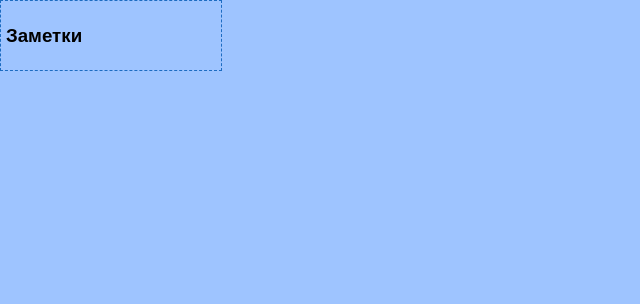
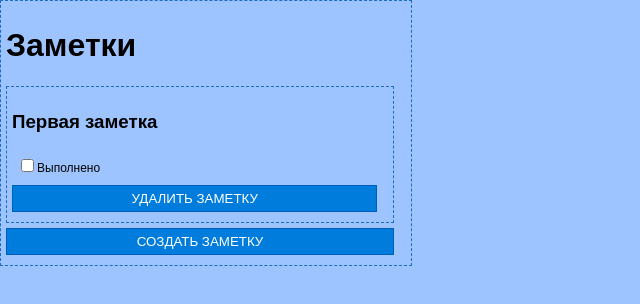
Before and after one commit to IlyasAlmakaev/Notes, a React (Create React App) app: page /notes in a window 1280 px wide. Shown: the top 304 px of the page, without its empty margins (0-640 px from the left). Built offline with nearby package versions, Linux system fonts and the light colour scheme.

Commit message:
add notes component

```diff
--- a/src/App.css
+++ b/src/App.css
@@ -40,6 +40,18 @@ width: 210px;
 border: 1px dashed rgba(0, 89, 181, 0.82);
 padding: 5px;
 }
+.notes {
+  margin: 0 5px 5px 0;
+  width: 400px;
+  border: 1px dashed rgba(0, 89, 181, 0.82);
+  padding: 5px;
+  }
+.note {
+  margin: 0 5px 5px 0;
+  width: 94%;
+  border: 1px dashed rgba(0, 89, 181, 0.82);
+  padding: 5px;
+  }
 .email, .password, .add__btn, .add__checkrule {
 display: block;
 margin: 0 0 5px 0;
@@ -61,3 +73,7 @@ background: #007DDC;
 background: #CCC;
 color: #999;
 }
+.add__checkrule {
+  border: none;
+  font-size: 12px;
+}
--- a/src/containers/smart/AuthorizeTemplate.js
+++ b/src/containers/smart/AuthorizeTemplate.js
@@ -1,5 +1,6 @@
 import React, { Component } from 'react';
 import ReactDOM from 'react-dom';
+import {request} from './ModuleHttp';
 
 export default class AuthorizeTemplate extends Component {
 
--- a/src/containers/smart/Notes.js
+++ b/src/containers/smart/Notes.js
@@ -1,12 +1,43 @@
 import React, { Component } from 'react';
 
-export default class Authorization extends Component {
+export default class Notes extends Component {
+
+  onAddNoteBtnClickHandler(e) {
+		e.preventDefault();
+
+	}
+  onDeleteNoteBtnClickHandler(e) {
+		e.preventDefault();
+
+  }
+  onCheckComplite(e) {
+	//	e.preventDefault();
+
+	}
 
   render() {
     return (
-      <form className='add cf'>
-				<h3>Заметки</h3>
-			</form>
+      <form className='notes'>
+        <h1>Заметки</h1>
+        <form className='note'>
+          <h3>Первая заметка</h3>
+          <label className='add__checkrule'>
+							<input type='checkbox' defaultCheked={false} ref='checkrule' onChange={this.onCheckComplite} />Выполнено
+				  </label>
+          <button
+              className='add__btn'
+              onClick={this.onDeleteNoteBtnClickHandler}
+              ref='alert_button'>
+              Удалить заметку
+          </button>
+			  </form>
+        <button
+          className='add__btn'
+          onClick={this.onAddNoteBtnClickHandler}
+          ref='alert_button'>
+          Создать заметку
+        </button>
+      </form>
     );
   }
 }
```
Also changed, not shown: 1 other file (tests, documents, lock files or other folders).
